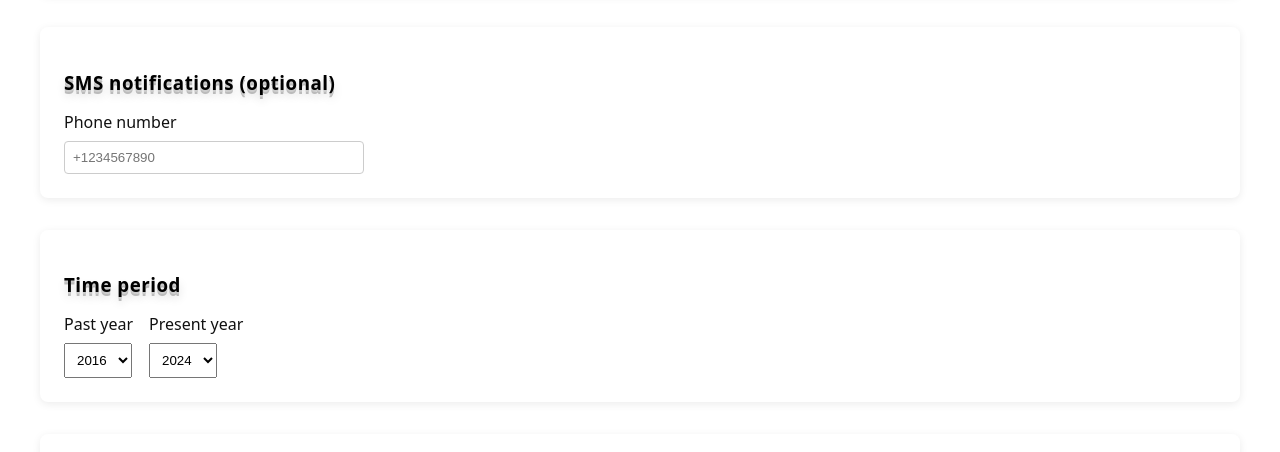
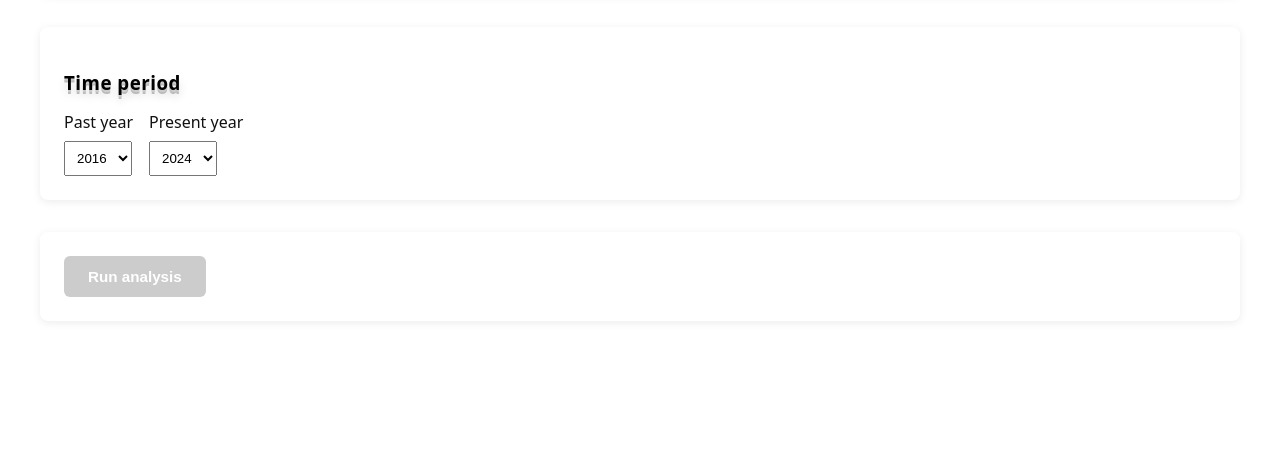
Before and after one commit to Braveheart66/Satellite-deforestation-monitoring, a Next.js app in the folder frontend/: page / in a window 1280 px wide. Shown: the part 1069-1521 px from the top of the page. After the commit the page ends 1462 px from the top, so only its background shows below. Built offline with nearby package versions, Linux system fonts and the light colour scheme.

Commit message:
backend hardcoding of the sms trigger

```diff
--- a/frontend/app/page.tsx
+++ b/frontend/app/page.tsx
@@ -23,7 +23,7 @@ export default function DeforestationMonitor() {
   const [uploadStatus, setUploadStatus] = useState("");
 
   // SMS
-  const [phoneNumber, setPhoneNumber] = useState("");
+  // const [phoneNumber, setPhoneNumber] = useState("");
 
   // Analysis / Job
   const [result, setResult] = useState<any>(null);
@@ -85,7 +85,7 @@ export default function DeforestationMonitor() {
         },
         past_year: pastYear,
         present_year: presentYear,
-        phone_number: phoneNumber || undefined,
+        // phone_number: phoneNumber || undefined,
       };
 
       const submitUrl = droneFileId
@@ -231,25 +231,6 @@ export default function DeforestationMonitor() {
       </div>
 
       <div style={sectionStyle}>
-        <h3 style={{ marginBottom: "1rem" }}>SMS notifications (optional)</h3>
-        <label style={{ display: "block", marginBottom: "0.5rem" }}>Phone number</label>
-        <input
-          type="tel"
-          placeholder="+1234567890"
-          value={phoneNumber}
-          onChange={(e) => setPhoneNumber(e.target.value)}
-          style={{
-            width: "100%",
-            padding: "0.5rem",
-            borderRadius: "4px",
-            border: "1px solid #ccc",
-            maxWidth: "300px",
-            boxSizing: "border-box",
-          }}
-        />
-      </div>
-
-      <div style={sectionStyle}>
         <h3 style={{ marginBottom: "1rem" }}>Time period</h3>
         <div style={{ display: "flex", gap: "1rem" }}>
           <div>
```
Also changed, not shown: 1 other file (tests, documents, lock files or other folders).
